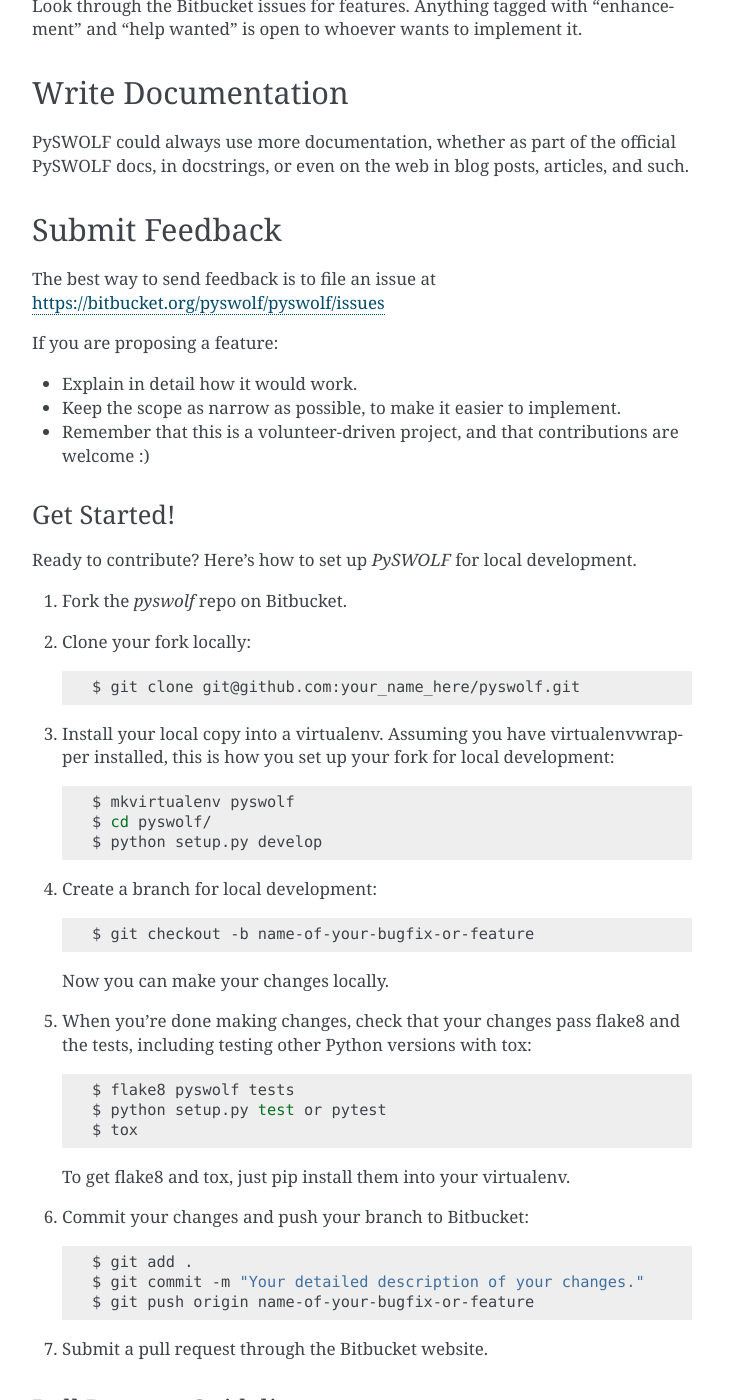
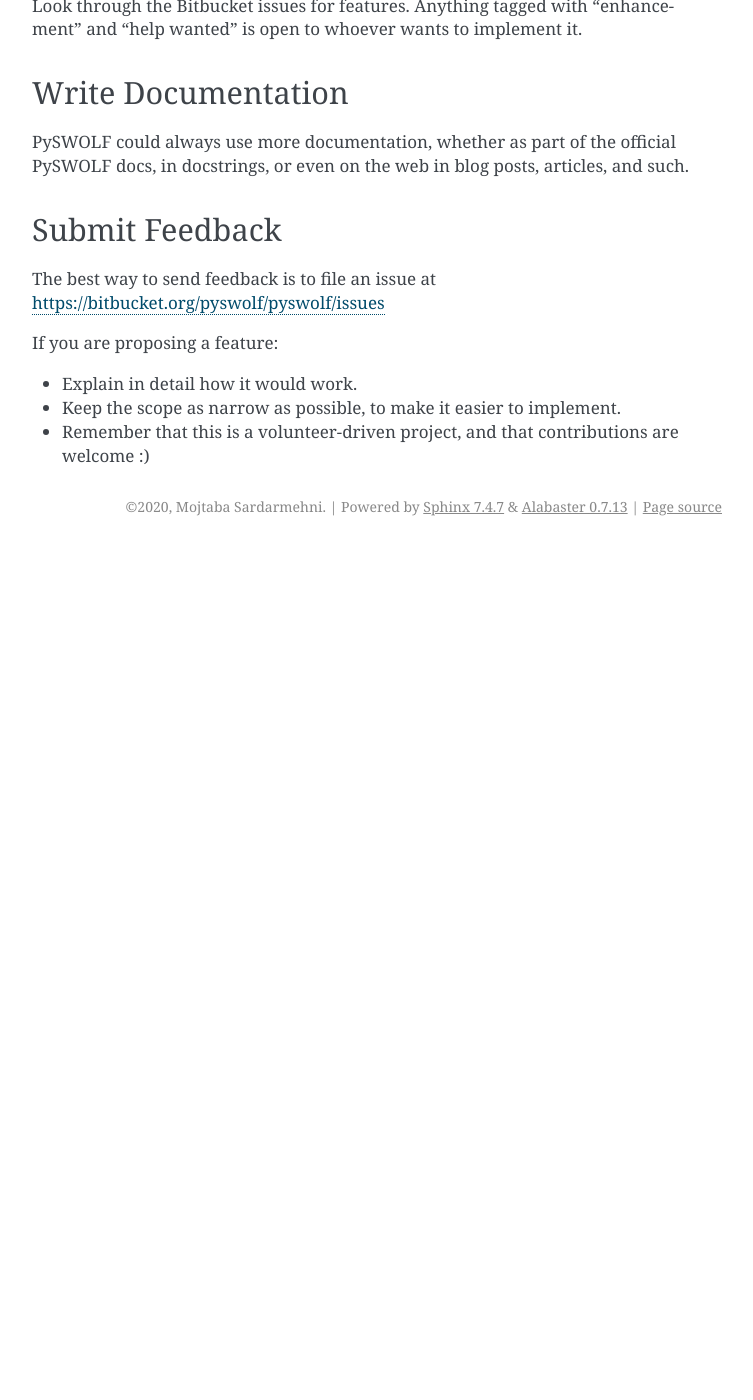
Before and after one commit to SwolfPy-Project/swolfpy, a Sphinx documentation site: the page built from docs/contributing.rst, in a window 1280 px wide and 1400 px high, scrolled down 742 px. Shown: the whole window, without its empty margins (388-1141 px from the left). Built offline with Sphinx 7.4.7, drawn with Linux system fonts in a browser that asks for light colours; after the commit the page ends 1288 px from its top, so only the background shows below that; some of the changed text lies outside the part shown.

```diff
--- a/CONTRIBUTING.rst
+++ b/CONTRIBUTING.rst
@@ -55,76 +55,3 @@ If you are proposing a feature:
 * Keep the scope as narrow as possible, to make it easier to implement.
 * Remember that this is a volunteer-driven project, and that contributions
   are welcome :)
-
-Get Started!
-------------
-
-Ready to contribute? Here's how to set up `PySWOLF` for local development.
-
-1. Fork the `pyswolf` repo on Bitbucket.
-2. Clone your fork locally::
-
-    $ git clone git@github.com:your_name_here/pyswolf.git
-
-3. Install your local copy into a virtualenv. Assuming you have virtualenvwrapper installed, this is how you set up your fork for local development::
-
-    $ mkvirtualenv pyswolf
-    $ cd pyswolf/
-    $ python setup.py develop
-
-4. Create a branch for local development::
-
-    $ git checkout -b name-of-your-bugfix-or-feature
-
-   Now you can make your changes locally.
-
-5. When you're done making changes, check that your changes pass flake8 and the
-   tests, including testing other Python versions with tox::
-
-    $ flake8 pyswolf tests
-    $ python setup.py test or pytest
-    $ tox
-
-   To get flake8 and tox, just pip install them into your virtualenv.
-
-6. Commit your changes and push your branch to Bitbucket::
-
-    $ git add .
-    $ git commit -m "Your detailed description of your changes."
-    $ git push origin name-of-your-bugfix-or-feature
-
-7. Submit a pull request through the Bitbucket website.
-
-Pull Request Guidelines
------------------------
-
-Before you submit a pull request, check that it meets these guidelines:
-
-1. The pull request should include tests.
-2. If the pull request adds functionality, the docs should be updated. Put
-   your new functionality into a function with a docstring, and add the
-   feature to the list in README.rst.
-3. The pull request should work for Python 3.5, 3.6, 3.7 and 3.8, and for PyPy. Check
-   https://travis-ci.com/hexmsm/pyswolf/pull_requests
-   and make sure that the tests pass for all supported Python versions.
-
-Tips
-----
-
-To run a subset of tests::
-
-
-    $ python -m unittest tests.test_pyswolf
-
-Deploying
----------
-
-A reminder for the maintainers on how to deploy.
-Make sure all your changes are committed (including an entry in HISTORY.rst).
-Then run::
-
-$ bump2version patch # possible: major / minor / patch
-$ git push
-$ git push --tags
-
-Travis will then deploy to PyPI if tests pass.
```
Also changed, not shown: docs/doc_pyswolf.rst (+5 -11 lines), 1 other file.
